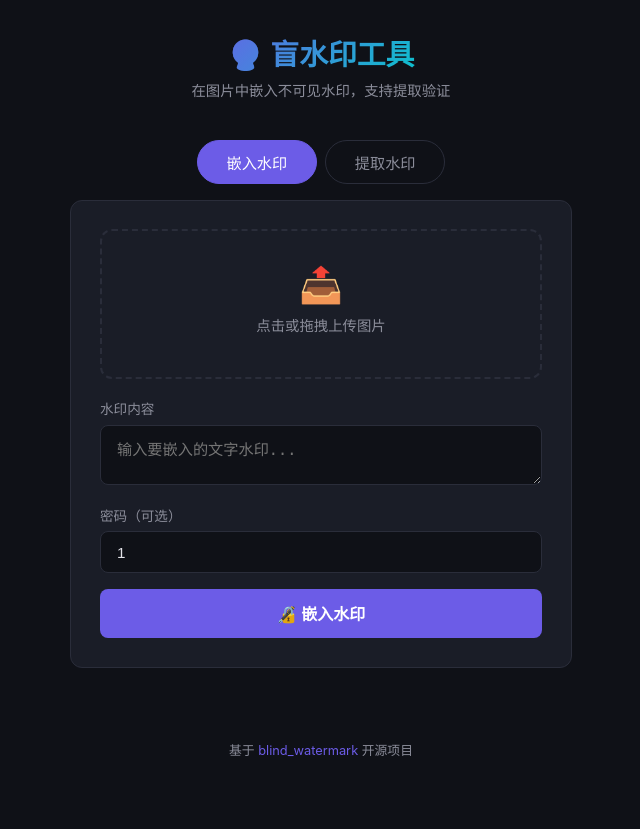
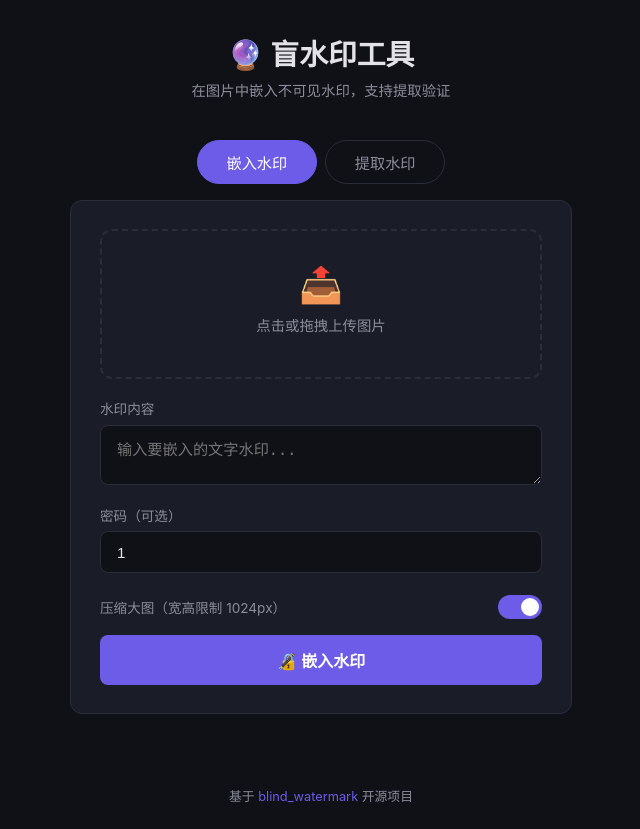
Before and after one commit to why-qw1ko/blind-watermark-web, a Flask app: page / in a window 1280 px wide. Shown: the whole page, without its empty margins (319-959 px from the left). Before the commit the page ends 756 px from the top, so only its background shows below. Run offline with Flask 2, Linux system fonts and the light colour scheme; some libraries are stand-ins or nearby versions.

Commit message:
优化
多线程&界面优化

```diff
--- a/app.py
+++ b/app.py
@@ -73,13 +73,15 @@ def api_embed():
     if img is None:
         return jsonify(error='图片读取失败，请检查文件'), 400
 
-    # 大图缩放：SVD 运算复杂度高，大图会超时
-    h, w = img.shape[:2]
-    max_dim = 1024
-    if max(h, w) > max_dim:
-        scale = max_dim / max(h, w)
-        new_w, new_h = int(w * scale), int(h * scale)
-        img = cv2.resize(img, (new_w, new_h), interpolation=cv2.INTER_AREA)
+    # 压缩大图（默认开启）
+    compress = request.form.get('compress', '1')
+    if compress == '1':
+        h, w = img.shape[:2]
+        max_dim = 1024
+        if max(h, w) > max_dim:
+            scale = max_dim / max(h, w)
+            new_w, new_h = int(w * scale), int(h * scale)
+            img = cv2.resize(img, (new_w, new_h), interpolation=cv2.INTER_AREA)
 
     # 嵌入水印
     try:
@@ -142,4 +144,4 @@ def api_extract():
 
 if __name__ == '__main__':
     port = int(os.environ.get('PORT', 5000))
-    app.run(host='0.0.0.0', port=port, debug=True)
+    app.run(host='0.0.0.0', port=port, debug=True, threaded=True)
--- a/templates/index.html
+++ b/templates/index.html
@@ -3,7 +3,7 @@
 <head>
     <meta charset="UTF-8">
     <meta name="viewport" content="width=device-width, initial-scale=1.0">
-    <title>盲水印工具 - Blind Watermark</title>
+    <title>盲水印工具</title>
     <style>
         :root {
             --bg: #0f1117;
@@ -37,9 +37,7 @@
         header h1 {
             font-size: 1.8rem;
             font-weight: 700;
-            background: linear-gradient(135deg, var(--accent), var(--success));
-            -webkit-background-clip: text;
-            -webkit-text-fill-color: transparent;
+            color: var(--text);
         }
         header p {
             color: var(--text-muted);
@@ -116,7 +114,7 @@
         .upload-text { color: var(--text-muted); font-size: .9rem; }
         .upload-filename {
             margin-top: .6rem;
-            color: var(--success);
+            color: var(--accent);
             font-weight: 600;
             font-size: .95rem;
             word-break: break-all;
@@ -187,9 +185,9 @@
         }
         .result.success {
             display: block;
-            background: rgba(0, 206, 201, .1);
-            border: 1px solid rgba(0, 206, 201, .3);
-            color: var(--success);
+            background: rgba(108, 92, 231, .08);
+            border: 1px solid rgba(108, 92, 231, .25);
+            color: var(--accent);
         }
         .result.error {
             display: block;
@@ -213,6 +211,111 @@
             font-family: monospace;
             font-size: .95rem;
             user-select: all;
+        }
+
+        /* ── wm_size 醒目标识 ── */
+        .wm-size-badge {
+            display: inline-block;
+            margin: .8rem 0;
+            padding: .7rem 1.2rem;
+            background: rgba(108, 92, 231, .15);
+            border: 2px dashed var(--accent);
+            border-radius: 10px;
+            text-align: center;
+        }
+        .wm-size-badge .wm-size-label {
+            font-size: .75rem;
+            color: var(--text-muted);
+            text-transform: uppercase;
+            letter-spacing: .05em;
+        }
+        .wm-size-badge .wm-size-value {
+            font-size: 1.6rem;
+            font-weight: 700;
+            color: var(--accent);
+            font-family: monospace;
+            user-select: all;
+        }
+        .wm-size-badge .wm-size-hint {
+            font-size: .75rem;
+            color: var(--text-muted);
+            margin-top: .2rem;
+        }
+
+        /* ── 嵌入结果 ── */
+        .embed-result-body {
+            text-align: center;
+        }
+
+        /* ── 下载按钮 ── */
+        .btn-download {
+            display: inline-flex;
+            align-items: center;
+            gap: .4rem;
+            padding: .6rem 1.4rem;
+            background: var(--accent);
+            color: #fff;
+            border: none;
+            border-radius: 8px;
+            font-size: .9rem;
+            font-weight: 600;
+            cursor: pointer;
+            text-decoration: none;
+            transition: all .2s;
+            margin-top: .8rem;
+        }
+        .btn-download:hover {
+            background: var(--accent-hover);
+            transform: translateY(-1px);
+        }
+
+        /* ── 开关 ── */
+        .toggle-row {
+            display: flex;
+            align-items: center;
+            justify-content: space-between;
+            padding: .4rem 0;
+            margin-bottom: .6rem;
+        }
+        .toggle-label {
+            font-size: .85rem;
+            color: var(--text-muted);
+        }
+        .toggle {
+            position: relative;
+            width: 44px;
+            height: 24px;
+            flex-shrink: 0;
+        }
+        .toggle input {
+            opacity: 0;
+            width: 0;
+            height: 0;
+        }
+        .toggle .slider {
+            position: absolute;
+            inset: 0;
+            background: var(--border);
+            border-radius: 12px;
+            cursor: pointer;
+            transition: .2s;
+        }
+        .toggle .slider::before {
+            content: '';
+            position: absolute;
+            width: 18px;
+            height: 18px;
+            left: 3px;
+            bottom: 3px;
+            background: #fff;
+            border-radius: 50%;
+            transition: .2s;
+        }
+        .toggle input:checked + .slider {
+            background: var(--accent);
+        }
+        .toggle input:checked + .slider::before {
+            transform: translateX(20px);
         }
 
         /* ── 加载动画 ── */
@@ -282,6 +385,14 @@
                         <label>密码（可选）</label>
                         <input type="number" name="password" placeholder="默认 1" value="1">
                     </div>
+                </div>
+
+                <div class="toggle-row">
+                    <span class="toggle-label">压缩大图（宽高限制 1024px）</span>
+                    <label class="toggle">
+                        <input type="checkbox" name="compress" checked>
+                        <span class="slider"></span>
+                    </label>
                 </div>
 
                 <button type="submit" class="btn btn-primary" id="embed-btn">
@@ -432,6 +543,7 @@
             fd.append('image', uploadFile);
             fd.append('watermark', form.watermark.value);
             fd.append('password', form.password.value);
+            fd.append('compress', form.compress.checked ? '1' : '0');
 
             const controller = new AbortController();
             const timeoutId = setTimeout(() => controller.abort(), 180000);
@@ -457,23 +569,32 @@
                 return;
             }
 
-            // 下载图片（base64 -> blob -> download）
+            // 保存图片 blob 供下载按钮使用
             const byteChars = atob(data.image);
             const byteArray = new Uint8Array(byteChars.length);
             for (let i = 0; i < byteChars.length; i++) byteArray[i] = byteChars.charCodeAt(i);
             const blob = new Blob([byteArray], { type: 'image/png' });
-            const url = URL.createObjectURL(blob);
+            const downloadUrl = URL.createObjectURL(blob);
+            window._wmDownloadUrl = downloadUrl;
+
+            // 自动触发下载
             const a = document.createElement('a');
-            a.href = url;
+            a.href = downloadUrl;
             a.download = 'watermarked.png';
             a.click();
-            URL.revokeObjectURL(url);
 
             showResult('embed-result', 'success',
-                `<div class="result-title">✅ 水印嵌入成功！图片已自动下载</div>
-                 <div class="result-detail">
-                     水印 bit 长度：<strong>${data.wm_size}</strong><br>
-                     ⚠️ 提取水印时需要填写此数值，请妥善保存！
+                `<div class="embed-result-body">
+                     <div class="result-title">✅ 水印嵌入成功</div>
+                     <div class="wm-size-badge">
+                         <div class="wm-size-label">🔑 水印 bit 长度（提取时必填）</div>
+                         <div class="wm-size-value">${data.wm_size}</div>
+                         <div class="wm-size-hint">⚠️ 请务必记录此数值，丢失将无法提取水印</div>
+                     </div>
+                     <br>
+                     <a class="btn-download" href="${downloadUrl}" download="watermarked.png">
+                         📥 下载水印图片
+                     </a>
                  </div>`
             );
         } catch (err) {
@@ -511,7 +632,8 @@
 
             showResult('extract-result', 'success',
                 `<div class="result-title">✅ 水印提取成功！</div>
-                 <div class="wm-output">${escapeHtml(data.watermark)}</div>`
+                 <div class="wm-output">${escapeHtml(data.watermark)}</div>
+                 <div class="result-detail" style="margin-top:.6rem;color:var(--text-muted);font-size:.8rem">💡 如果显示乱码，说明密码错误或图片已被损坏</div>`
             );
         } catch (err) {
             showResult('extract-result', 'error', '❌ 网络错误: ' + err.message);
```
